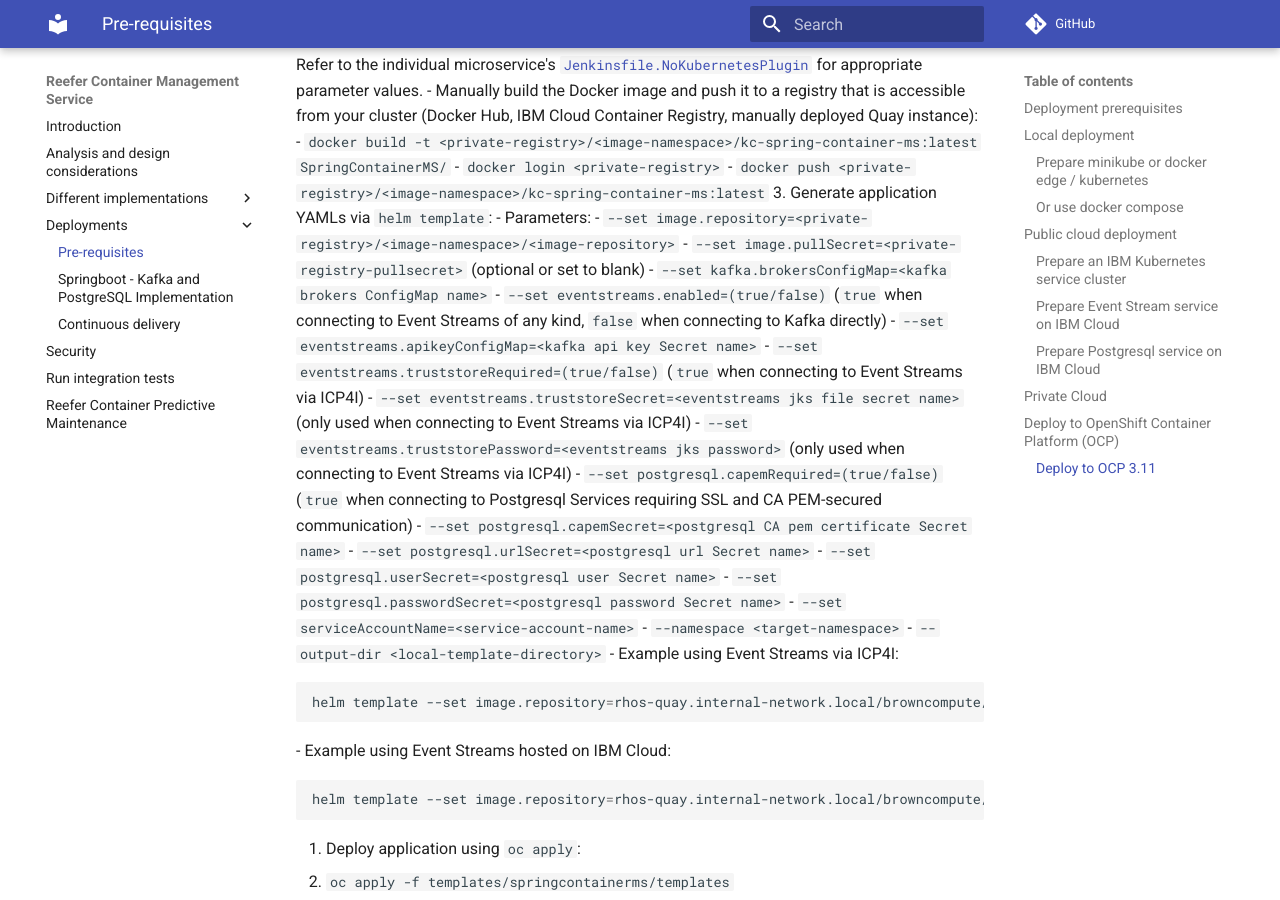
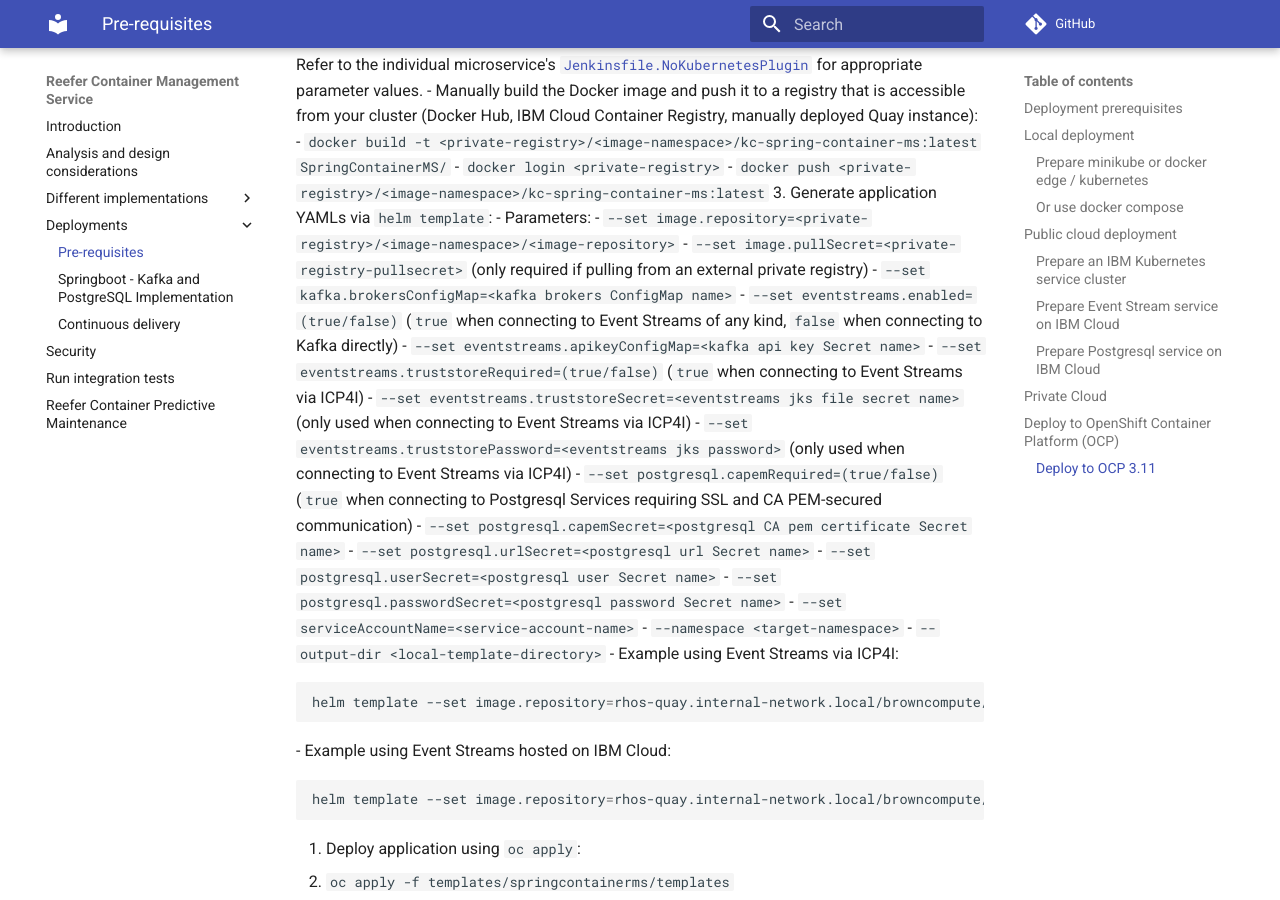
Before and after one commit to ibm-cloud-architecture/refarch-kc-container-ms, an MkDocs documentation site: the page built from docs/deployment.md, in a window 1280 px wide and 900 px high, scrolled down 3407 px. Built offline with MkDocs 1.6.1 and Material for MkDocs 9.7.7, drawn with Linux system fonts in a browser that asks for light colours; comment, search, counter and statistics services are not loaded.

Commit message:
Documentation updates for imagePullSecret fix
Signed-off-by: Rick Osowski <rosowski@gmail.com>

````diff
--- a/docs/deployment.md
+++ b/docs/deployment.md
@@ -103,7 +103,7 @@
 3. Generate application YAMLs via `helm template`:
   - Parameters:
     - `--set image.repository=<private-registry>/<image-namespace>/<image-repository>`
-    - `--set image.pullSecret=<private-registry-pullsecret>` (optional or set to blank)
+    - `--set image.pullSecret=<private-registry-pullsecret>` (only required if pulling from an external private registry)
     - `--set kafka.brokersConfigMap=<kafka brokers ConfigMap name>`
     - `--set eventstreams.enabled=(true/false)` (`true` when connecting to Event Streams of any kind, `false` when connecting to Kafka directly)
     - `--set eventstreams.apikeyConfigMap=<kafka api key Secret name>`
@@ -120,11 +120,11 @@
     - `--output-dir <local-template-directory>`
   - Example using Event Streams via ICP4I:
    ```shell
-   helm template --set image.repository=rhos-quay.internal-network.local/browncompute/kc-spring-container-ms --set image.pullSecret= --set kafka.brokersConfigMap=es-kafka-brokers --set eventstreams.enabled=true --set eventstreams.apikeyConfigMap=es-eventstreams-apikey --set eventstreams.truststoreRequired=true --set eventstreams.truststoreSecret=es-truststore-jks --set eventstreams.truststorePassword=password --set postgresql.capemRequired=true --set postgresql.capemSecret=postgresql-ca-pem --set postgresql.urlSecret=postgresql-url --set postgresql.userSecret=postgresql-user --set postgresql.passwordSecret=postgresql-pwd --set serviceAccountName=kcontainer-runtime --output-dir templates --namespace eda-refarch chart/springcontainerms
+   helm template --set image.repository=rhos-quay.internal-network.local/browncompute/kc-spring-container-ms --set kafka.brokersConfigMap=es-kafka-brokers --set eventstreams.enabled=true --set eventstreams.apikeyConfigMap=es-eventstreams-apikey --set eventstreams.truststoreRequired=true --set eventstreams.truststoreSecret=es-truststore-jks --set eventstreams.truststorePassword=password --set postgresql.capemRequired=true --set postgresql.capemSecret=postgresql-ca-pem --set postgresql.urlSecret=postgresql-url --set postgresql.userSecret=postgresql-user --set postgresql.passwordSecret=postgresql-pwd --set serviceAccountName=kcontainer-runtime --output-dir templates --namespace eda-refarch chart/springcontainerms
    ```
   - Example using Event Streams hosted on IBM Cloud:
   ```shell
-  helm template --set image.repository=rhos-quay.internal-network.local/browncompute/kc-spring-container-ms --set image.pullSecret= --set kafka.brokersConfigMap=es-kafka-brokers --set eventstreams.enabled=true --set eventstreams.apikeyConfigMap=es-eventstreams-apikey --set postgresql.capemRequired=true --set postgresql.capemSecret=postgresql-ca-pem --set postgresql.urlSecret=postgresql-url --set postgresql.userSecret=postgresql-user --set postgresql.passwordSecret=postgresql-pwd --set serviceAccountName=kcontainer-runtime --output-dir templates --namespace eda-refarch chart/springcontainerms
+  helm template --set image.repository=rhos-quay.internal-network.local/browncompute/kc-spring-container-ms --set kafka.brokersConfigMap=es-kafka-brokers --set eventstreams.enabled=true --set eventstreams.apikeyConfigMap=es-eventstreams-apikey --set postgresql.capemRequired=true --set postgresql.capemSecret=postgresql-ca-pem --set postgresql.urlSecret=postgresql-url --set postgresql.userSecret=postgresql-user --set postgresql.passwordSecret=postgresql-pwd --set serviceAccountName=kcontainer-runtime --output-dir templates --namespace eda-refarch chart/springcontainerms
   ```
 
 4. Deploy application using `oc apply`:
````
